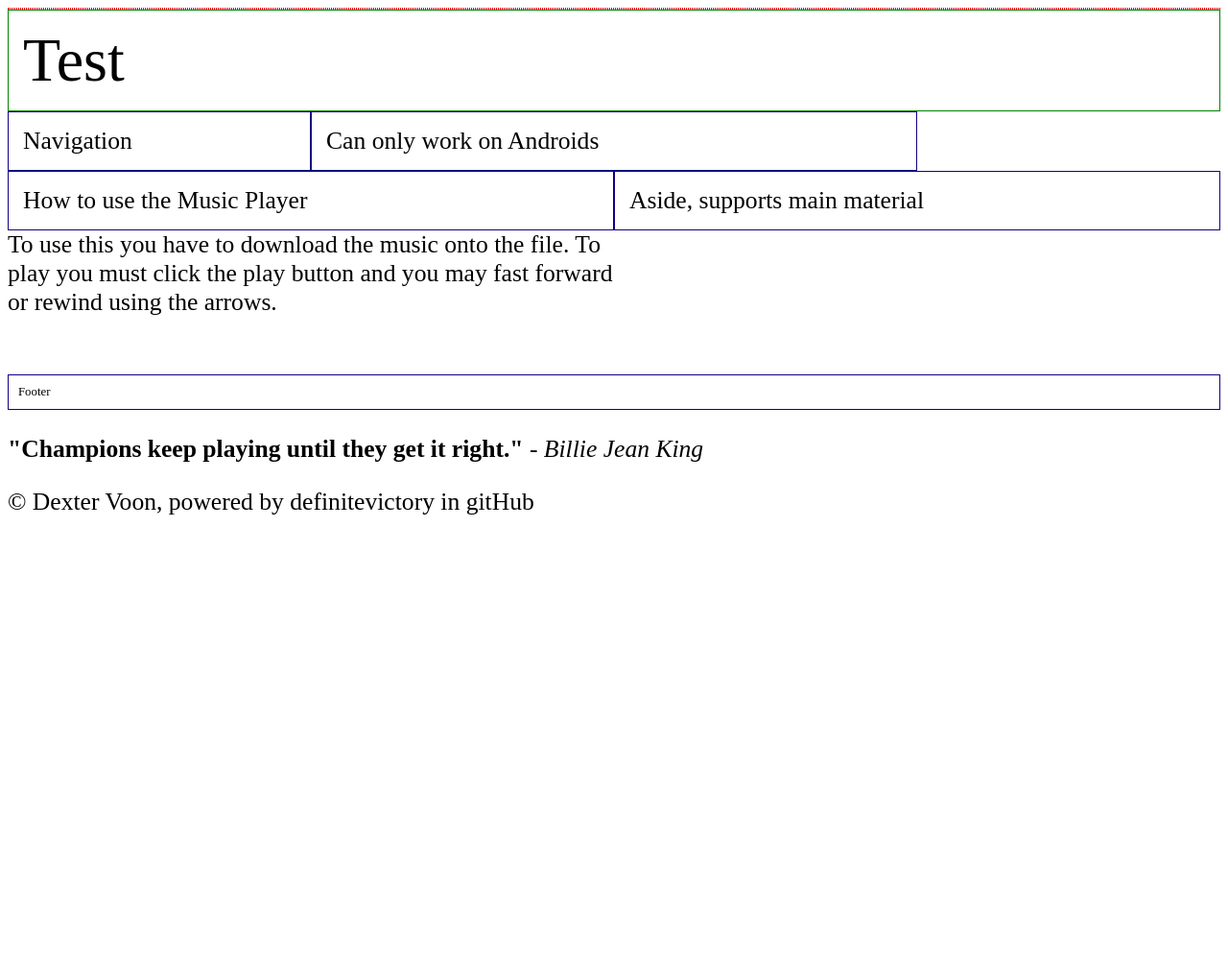
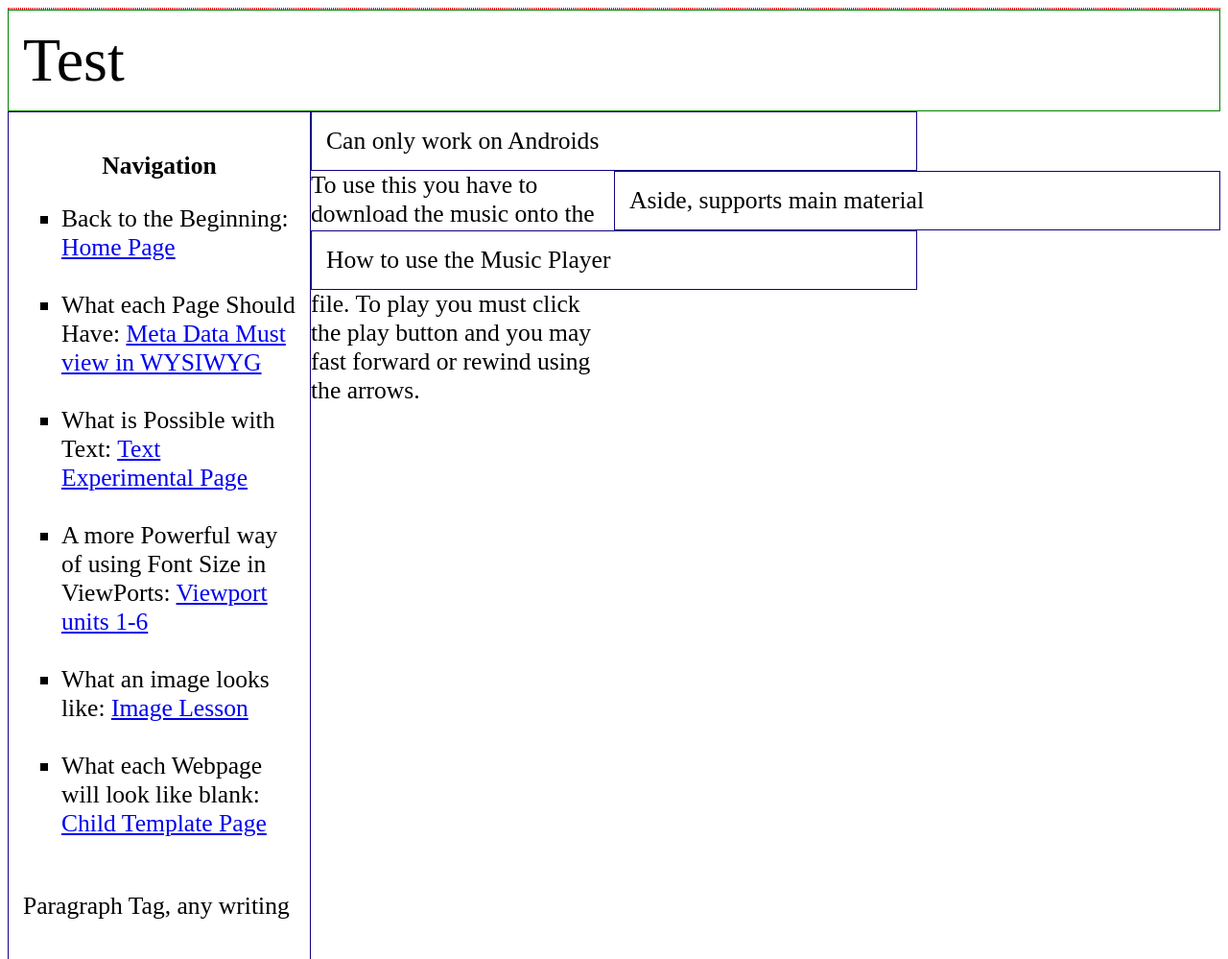
Before and after one commit to definitevictory/Website.github.io, a plain HTML site: page index.html in a window 1280 px wide. Shown: the top 999 px of the page at 96% size. Before the commit the page ends 800 px from the top, so only its background shows below. Drawn offline with Linux system fonts and the light colour scheme.

Commit message:
Update index.html

```diff
--- a/index.html
+++ b/index.html
@@ -88,11 +88,33 @@
 <body>
     <div></div>
     <header class="header">Test</header>
-    <nav class="nav">Navigation</nav>
+    <nav class="nav">
+        <h3 style="text-align: center;">Navigation</h3>
+        <!-- Hyperlinks do not have any formating, use unorganized or organized lists-->
+
+        <ul style="list-style-type: square;">
+            <!--none removes symbol for list items-->
+            <li>Back to the Beginning: <a href="index.html" target="_blank">Home Page</a></li>
+            <br>
+            <li>What each Page Should Have: <a href="childPages/MetaData.html" target="_blank"> Meta Data Must view in WYSIWYG</a></li>
+            <br>
+            <li>What is Possible with Text: <a href="childPages/Exp H P Tags.html" target="_blank"> Text Experimental Page</a></li>
+            <br>
+            <li>A more Powerful way of using Font Size in ViewPorts: <a href="childPages/VW-Units-On.html" target="_blank"> Viewport units 1-6</a></li>
+            <br>
+            <li>What an image looks like: <a href="childPages/Images.html" target="_blank"> Image Lesson</a></li>
+            <br>
+            <li>What each Webpage will look like blank: <a href="childPages/ChildTemplate.html" target="_blank"> Child Template Page</a></li>
+            <br>
+        </ul>
+
+        <p>Paragraph Tag, any writing</p>
+        </nav>
     <main class="main">Can only work on Androids</main>
     <aside class="aside">Aside, supports main material</aside>
     <section class="main">How to use the Music Player</section>
     <article class="article">To use this you have to download the music onto the file. To play you must click the play button and you may fast forward or rewind using the arrows. <br> <br> <br></article>
+    <br> <br> <br> <br> <br> <br> <br> <br> <br> <br> <br> <br> <br> <br> <br> <br> <br> <br> <br> <br> <br> <br> <br> <br>
     <footer class="footer">Footer</footer>
 </body>
 <footer>
```
